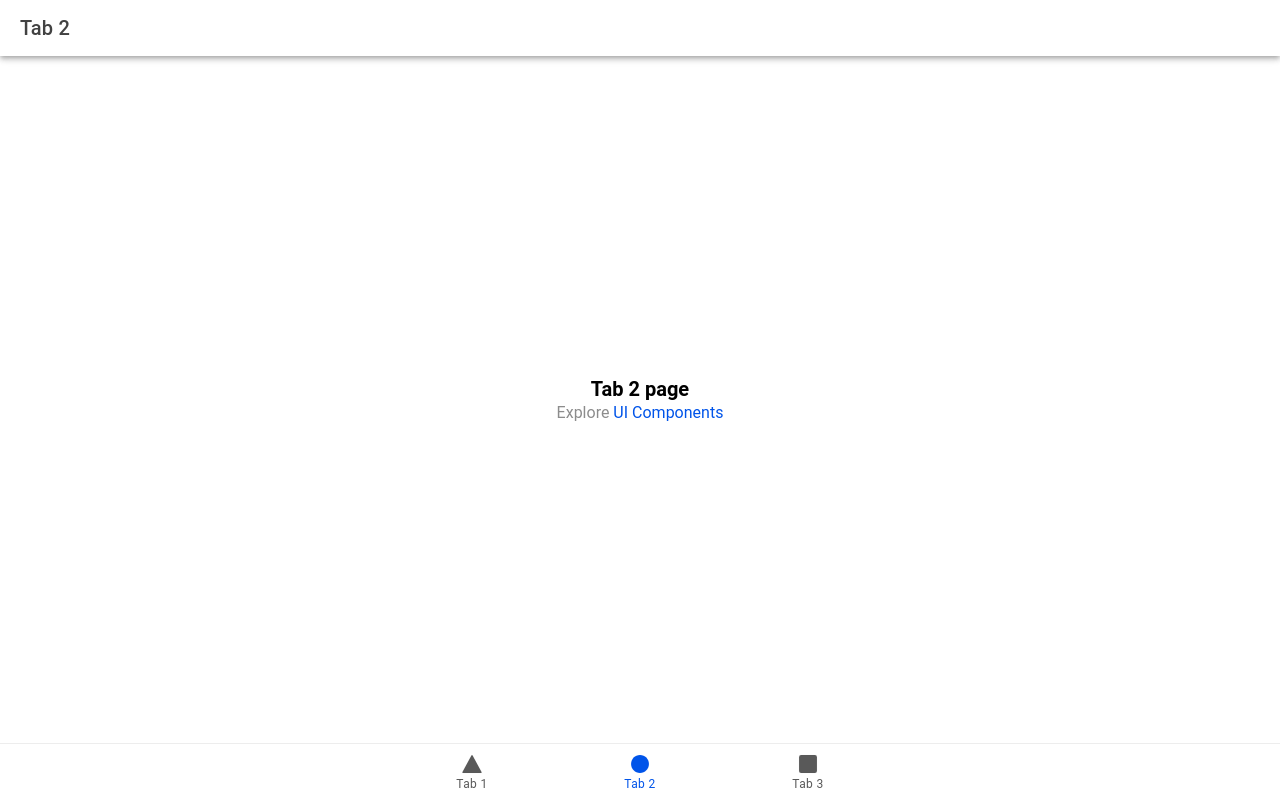
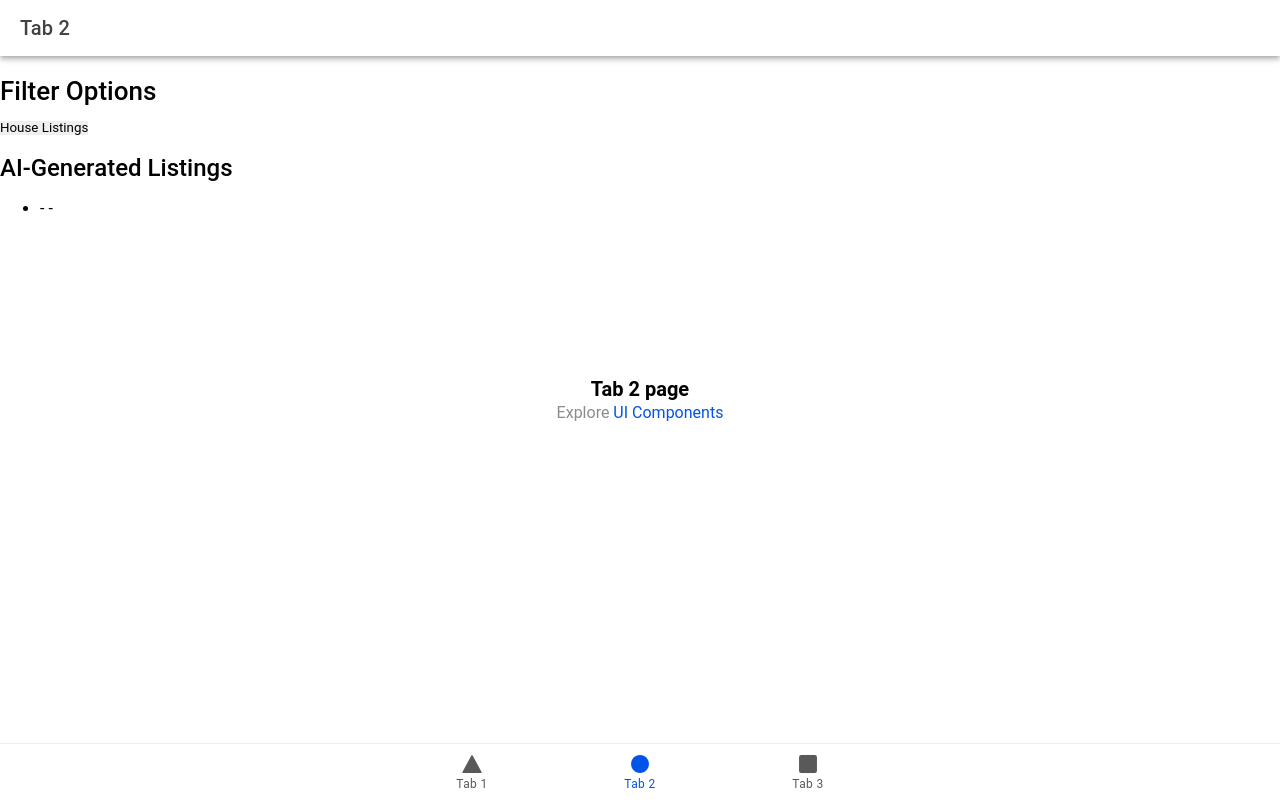
Before and after one commit to Tanish-Aggarwal1/hackville2025, a React (Vite) app: page /tab2 in a window 1280 px wide. Built offline with nearby package versions, Linux system fonts and the light colour scheme.

Commit message:
Update Tab2.tsx

```diff
--- a/src/pages/Tab2.tsx
+++ b/src/pages/Tab2.tsx
@@ -1,5 +1,6 @@
 import { IonContent, IonHeader, IonPage, IonTitle, IonToolbar } from '@ionic/react';
 import ExploreContainer from '../components/ExploreContainer';
+import HouseListings from '../components/HouseListings';
 import './Tab2.css';
 
 const Tab2: React.FC = () => {
@@ -17,6 +18,7 @@ const Tab2: React.FC = () => {
           </IonToolbar>
         </IonHeader>
         <ExploreContainer name="Tab 2 page" />
+        <HouseListings />
       </IonContent>
     </IonPage>
   );
```
